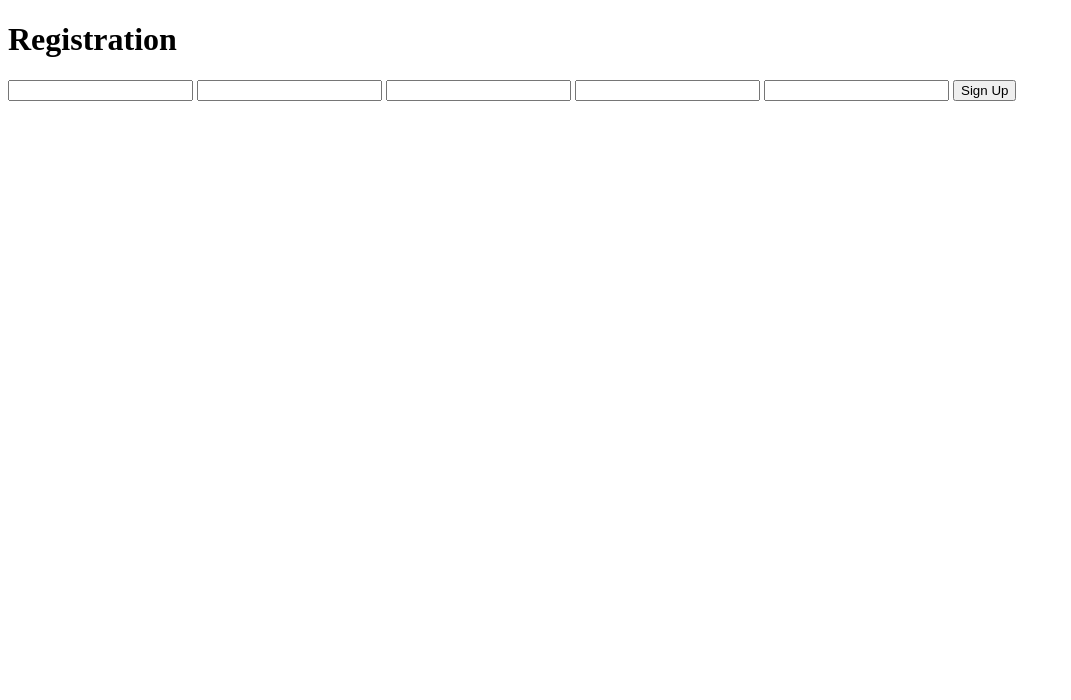
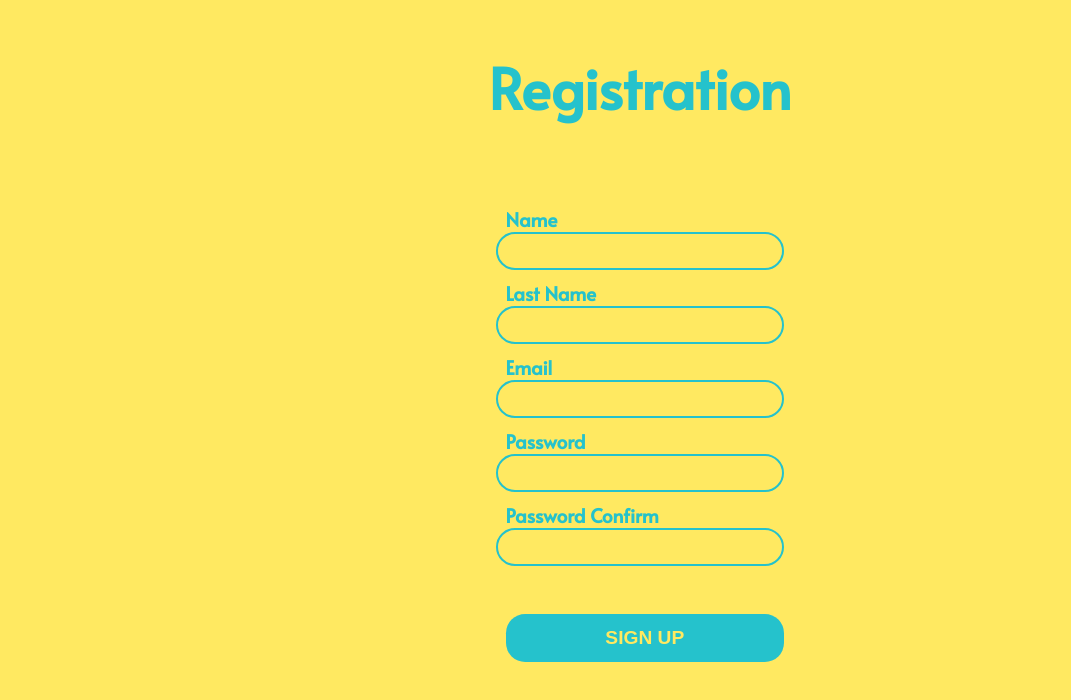
Before and after one commit to soiloui/Registration-app, a plain HTML site: page index.html in a window 1280 px wide. Shown: the whole page, without its empty margins (0-1071 px from the left). Drawn offline with Linux system fonts and the light colour scheme.

Commit message:
Basic structure of HTML with BEM classes and basic scss

```diff
--- a/index.html
+++ b/index.html
@@ -5,6 +5,7 @@
     <meta name="viewport" content="width=device-width, initial-scale=1.0">
     <meta http-equiv="X-UA-Compatible" content="ie=edge">
     <title>Registration</title>
+    <link rel="stylesheet" href="./styles/main.css">
 </head>
 <body>
     <header class="header">
@@ -13,14 +14,22 @@
     <main>
         <section class="registration">
             <form class="registration__form">
+                <span class="registration__form--descript">Name</span>
                 <input type="text" class="registration__form--name" id="name-input">
+                <span class="registration__form--descript">Last Name</span>
                 <input type="text" class="registration__form--lastname" id="lastname-input">
+                <span class="registration__form--descript">Email</span>
                 <input type="email" class="registration__form--email" id="email-input">
+                <span class="registration__form--descript">Password</span>
                 <input type="password" class="registration__form--pass" id="pass-input">
+                <span class="registration__form--descript">Password Confirm</span>
                 <input type="password" class="registration__form--passconfirm" id="passconfirm-input">
-                <input type="button" value="Sign Up">
+
+                <input type="button" class="registration__form--submit" id="submit-input" value="Sign Up">
             </form>
         </section>
     </main>
+
+    <script src="script.js"></script>
 </body>
 </html>
--- a/styles/_config.scss
+++ b/styles/_config.scss
@@ -0,0 +1,20 @@
+@import url('https://fonts.googleapis.com/css?family=Alata&display=swap');
+
+$font-primary: 'Alata', sans-serif;
+$color-primary: #FFE961;
+$color-second: #25C2CC;
+
+*, *::after, *::before{
+    margin: 0;
+    padding: 0;
+    box-sizing: border-box;
+}
+
+input{
+    border: 0;
+    outline: 0;
+
+    &[type=button]{
+        cursor: pointer;
+    }
+}
--- a/styles/main.scss
+++ b/styles/main.scss
@@ -0,0 +1,59 @@
+@import 'config';
+@import 'responsive';
+
+body{
+    font-family: $font-primary;
+    background-color: $color-primary;
+    font-size: 16px;
+}
+
+.header{
+    padding: 3em;
+
+    &--title{
+        text-align: center;
+        font-size: 3.5em;
+        color: $color-second;
+    }
+}
+
+.registration{
+    padding: 2em;
+    display: grid;
+    justify-content: center;
+    color: $color-second;
+
+    &__form{
+        display: grid;
+        font-size: 16px;
+
+        &>:nth-child(even){
+            font-size: 1.2em;
+            height: 2em;
+            width: 15em;
+            margin-bottom: .5em;
+            padding: .8em;
+            text-align: center;
+            background-color: $color-primary;
+            border: 2px solid $color-second;
+            border-radius: 1em;
+            color: $color-second;
+        }
+        &>:nth-child(odd){
+            font-size: 1.2em;
+            font-weight: bold;
+            margin-left: .5em;
+        }
+
+        &--submit{
+            margin-top: 2em;
+            height: 2.5em;
+            background-color: $color-second;
+            border-radius: 1em;
+            color: $color-primary;
+            font-weight: bold;
+            text-transform: uppercase;
+            font-size: 1.5em;
+        }
+    }
+}
```
Also changed, not shown: script.js (added), styles/main.css (added), 1 other file.
